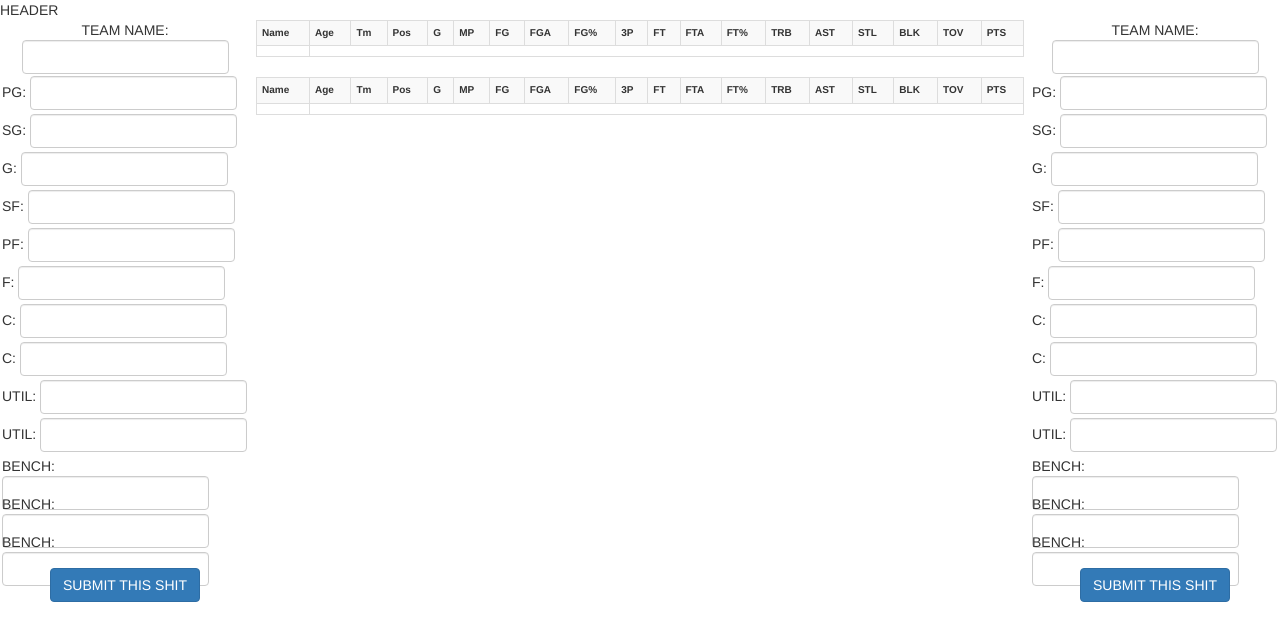
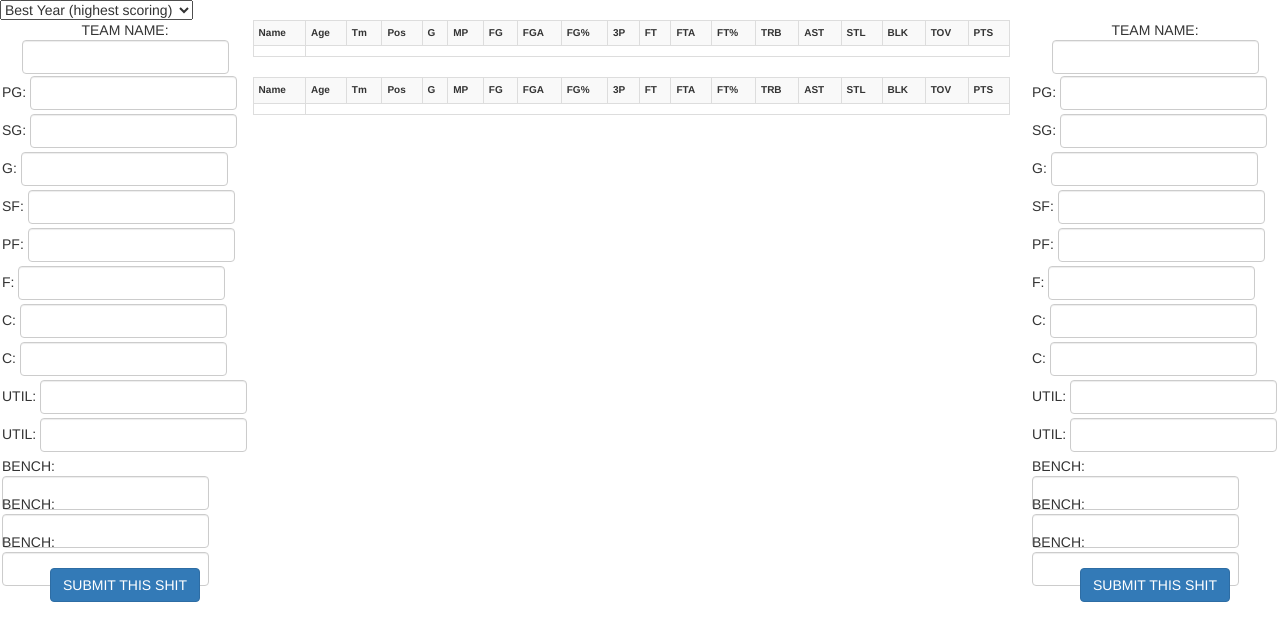
Before and after one commit to VitamintK/Basketball-Crack, a Flask app: page /draft in a window 1280 px wide. Shown: the top 641 px of the page. Run offline with Flask 2, Linux system fonts and the light colour scheme; lists and menus that the app fills with data are empty; some libraries are stand-ins or nearby versions.

Commit message:
fucked with styling
goddamn i'm bad at css design.

```diff
--- a/app/static/draft.css
+++ b/app/static/draft.css
@@ -1,10 +1,24 @@
 /*#wrap { width:500px; margin:0 auto; }*/
+body{
+	width:1263px;
+	overflow-x:auto;
+}
 #bod {
 	overflow:auto;
 	text-align: center;
 }
-#left { float:left; width:250px; min-height:400px; }
-#right { float:right; width:250px; min-height:400px; }
+#left {
+	float:left;
+	width:250px;
+	min-height:400px;
+	top:20px;
+	position:fixed;
+}
+#right { float:right; width:250px; min-height:400px;
+	right:0;
+	top:20px;
+	position:fixed;
+}
 #main{
 	font-size:10px;
 	text-align: center;
@@ -38,5 +52,5 @@ overflow-y: auto;
 overflow-x: hidden;
 }
 .winner{
-	background-color: green;
+	background-color: #5CB85C;
 }
--- a/app/templates/draft.html
+++ b/app/templates/draft.html
@@ -13,7 +13,8 @@
 </head>
 <body>
 	<div id="wrap">
-    	<div id="header">HEADER</div>
+    	<div id="header"><select><option value="best">Best Year (highest scoring)</option><option value="worst">Worst Year (lowest scoring)</option>
+    		<option value="rookie">Rookie Year</option><option value="career">Career Totals</option><option value="recemt">This Year</option></select></div>
     	<div id="bod">
         	<form id="left" class="form-inline">
         		<div>TEAM NAME: <input type="text" class="form-control teamname"></div>
```
